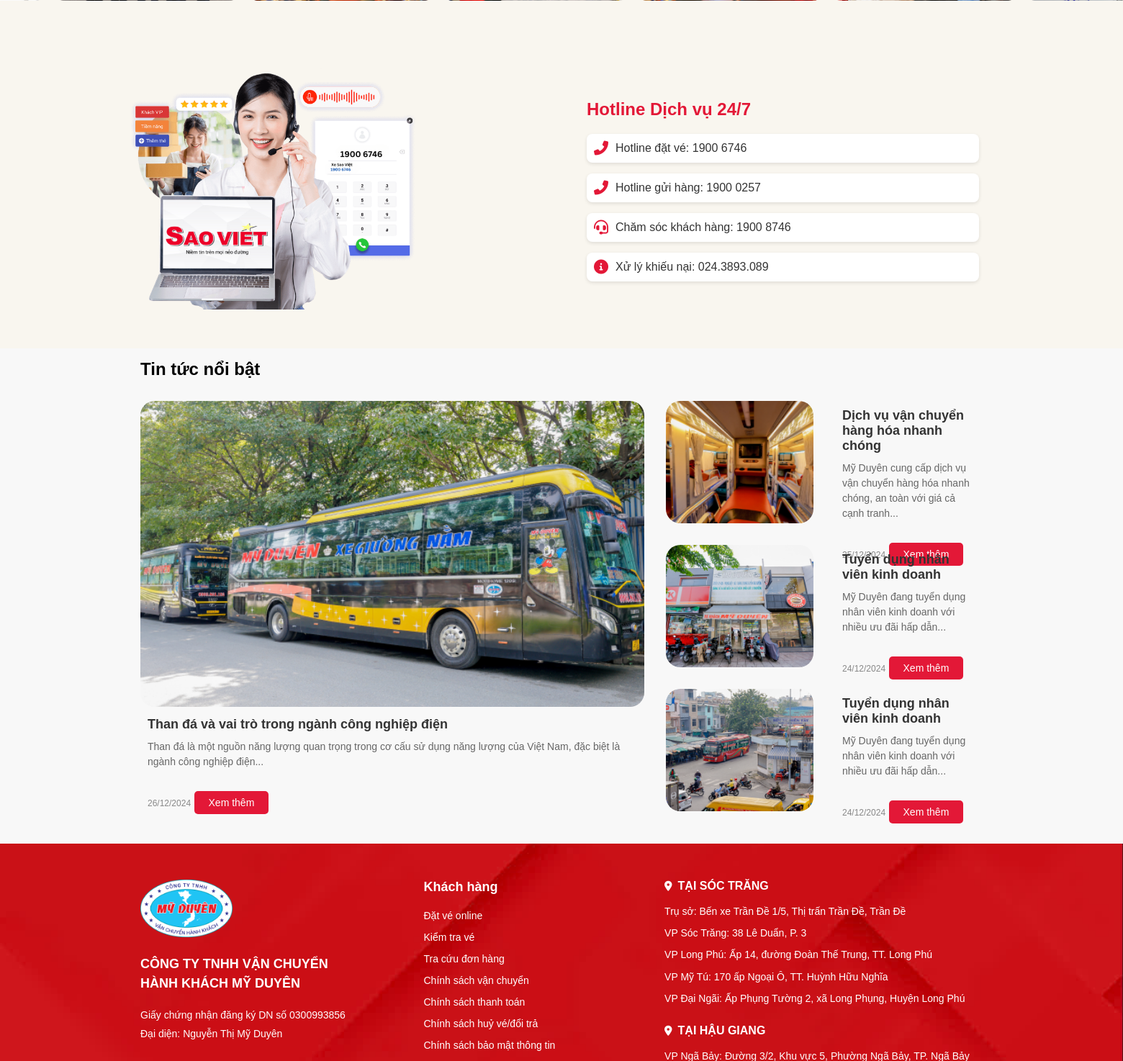
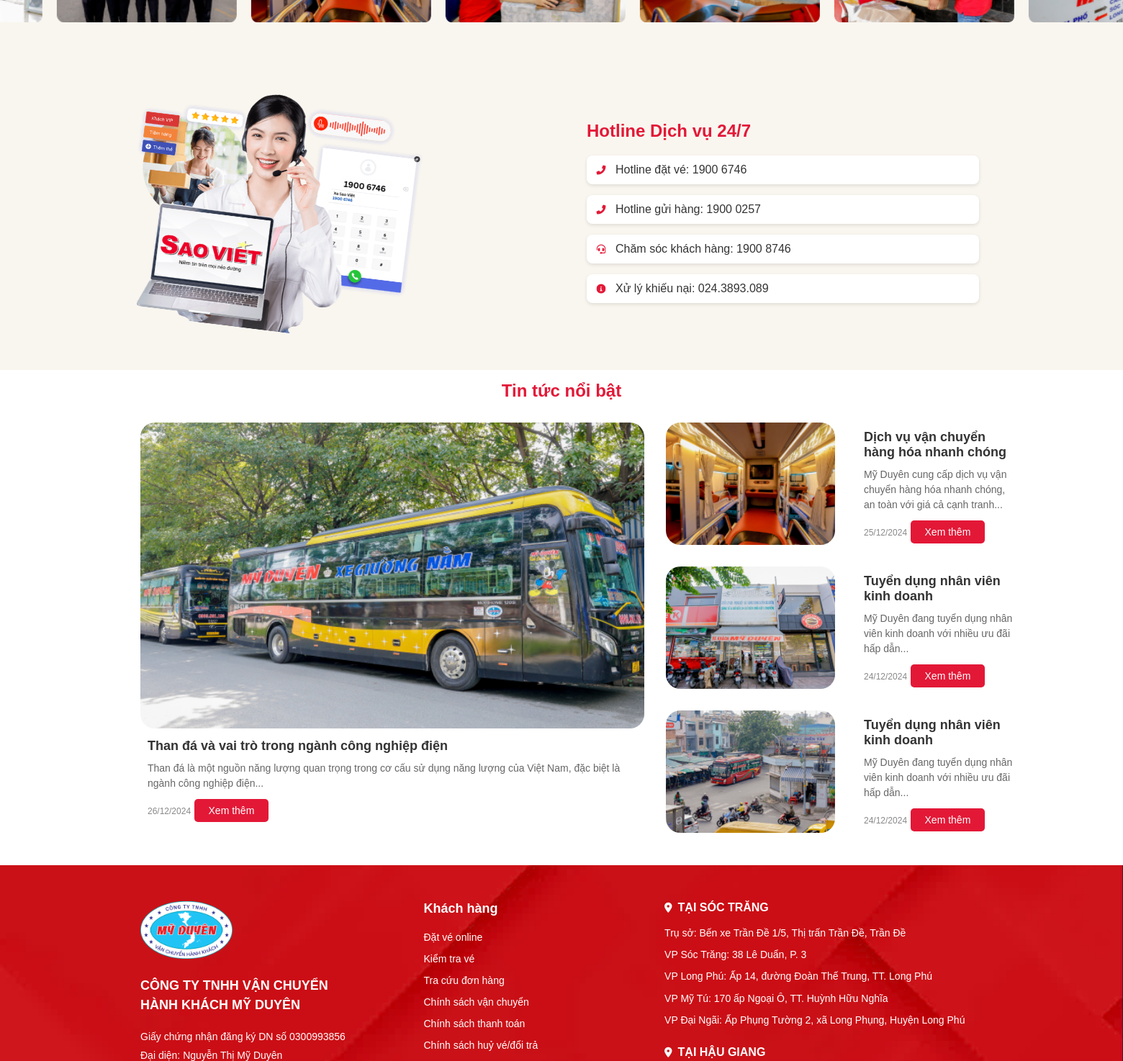
Before and after one commit to hothien2003/DemoNhaXeMyDuyen, a PHP site: page / in a window 1560 px wide. Shown: the part 3615-5089 px from the top of the page at 72% size. Run offline with PHP 8.4, Linux system fonts and the light colour scheme.

Commit message:
DemoNhaXeMyDuyen

```diff
--- a/assets/css/index.css
+++ b/assets/css/index.css
@@ -1,14 +1,10 @@
-
-
-.ticket-search {
-    padding: 40px 0;
-}
-
-.ticket-search h1 {
+.section-title-h1{
+    margin-bottom: 10px;
+    padding: 0;
+    box-sizing: border-box;
+    font-family: Arial, sans-serif;
+    text-align: center;
     color: var(--primary-color);
-    font-size: 24px;
-    text-align: center;
-    margin-bottom: 5px;
 }
 
 .subtitle {
@@ -46,6 +42,7 @@
     padding: 12px;
     border: none;
     border-radius: 4px;
+    background-color: #fff;
 }
 
 .search-btn {
@@ -186,7 +183,7 @@
 
         /* Hero Section */
         .hero {
-            background-image: url('/img/banner1.png');
+            background-image: url('/assets/img/banner1.png');
             background-size: cover;
             padding: 350px 0;
             position: relative;
@@ -289,7 +286,7 @@
             font-family: Arial, sans-serif;
             margin: 0;
             padding: 0;
-            background-color: #f8f8f8;
+            background-color: #F9F6EF;
         }
         .route-container {
             max-width: 1200px;
@@ -541,6 +538,10 @@
     z-index: 1;
 }
 
+.app-preview img:hover {
+    transform: translateY(-10px);
+}
+
 .app-preview2 img {
     max-width: 600px;
     height: 500px;
@@ -549,6 +550,11 @@
     margin-bottom: 0px;
     margin-left: 2108px;
     right: 100px;
+}
+
+.app-preview2 img:hover {
+    transform: translateY(-10px);
+    /* background-image: -webkit-linear-gradient(var(--primary-color), var(--text-color)); */
 }
 
 @media (max-width: 768px) {
@@ -722,6 +728,10 @@
     border-radius: 8px;
 }
 
+.gallery-item img:hover{
+    transform: translateY(10px);
+}
+
 @keyframes scrollGallery {
     0% {
         transform: translateX(0);
@@ -767,6 +777,40 @@
 .hotline-image img {
     width: 100%;
     max-width: 400px;
+    animation: shake 3s ease-in-out 3s infinite alternate;
+}
+
+@keyframes shake {
+    from {
+        transform: rotate(7deg);
+    }
+    to {
+        transform: rotate(-7deg);
+        transform-origin: center center;
+    }
+}
+
+/* Tạo hiệu ứng lặp với khoảng dừng */
+.hotline-image img {
+    animation: shake-pause 2.6s infinite; /* 2s lắc (6 lần x 0.3s) + 0.6s dừng */
+}
+
+@keyframes shake-pause {
+    0%, 90% {
+        transform: rotate(0); /* Dừng không lắc */
+    }
+    10%, 20% {
+        transform: rotate(7deg);
+    }
+    30%, 40% {
+        transform: rotate(-7deg);
+    }
+    50%, 60% {
+        transform: rotate(7deg);
+    }
+    70%, 80% {
+        transform: rotate(-7deg);
+    }
 }
 
 .hotline-info {
@@ -798,6 +842,16 @@
 .hotline-item i {
     color: var(--primary-color);
     font-size: 20px;
+    animation: scaling 2s linear infinite;
+}
+
+@keyframes scaling{
+    0%{
+        transform: scale(0.5);
+    }
+    100%{
+        transform: scale(1);
+    }
 }
 
 .hotline-item a {
@@ -809,6 +863,7 @@
 /* Latest News Section */
 .latest-news {
     padding: 15px 0;
+    background-color: #fff;
 }
 
 .news-grid {
@@ -848,12 +903,16 @@
     color: #666;
     font-size: 14px;
     line-height: 1.5;
-    margin-bottom: 15px;
+    margin-bottom: 10px;
 }
 
 .news-card1 {
     width: 700px;
     height: 600px;
+}
+
+.news-card1:hover {
+    transform: translateY(-3px);
 }
 
 .news-card {
@@ -863,6 +922,11 @@
     gap: 30px;
     justify-content: end;
     height: 200px;
+    width: 500px;
+}
+
+.news-card:hover{
+    transform: translateY(-3px);
 }
 
 .news-date {
@@ -878,7 +942,11 @@
     text-decoration: none;
     border-radius: 5px;
     font-size: 14px;
-    margin-top: 15px;
+    margin-top: 1px;
+}
+
+.read-more:hover{
+    transform: translateY(-3px);
 }
 
 @media (max-width: 768px) {
--- a/assets/css/style.css
+++ b/assets/css/style.css
@@ -400,6 +400,10 @@ footer::before {
     margin-bottom: 8px;
 }
 
+.company-info p:hover{
+    transform: translateX(-3px);
+}
+
 .contact-info {
     margin: 25px 0;
 }
@@ -426,6 +430,10 @@ footer::before {
     text-decoration: none;
 }
 
+.social-btn:hover{
+    transform: translateY(-3px);
+}
+
 .footer-col h3 {
     font-size: 18px;
     margin-bottom: 20px;
@@ -439,6 +447,10 @@ footer::before {
 
 .footer-col ul li {
     margin-bottom: 12px;
+}
+
+.footer-col ul li:hover {
+    transform: translateX(-3px);
 }
 
 .footer-col ul li a {
--- a/index.html
+++ b/index.html
@@ -224,7 +224,7 @@
                         <h3>Tiện ích cao cấp</h3>
                         <p>Mỹ Duyên có quy mô xe lớn, có hệ thống dòng xe limousine đời mới, hiện đại trên tuyến. Đem lại sự sang trọng và đầy đủ tiện ích như ghế nằm, nước uống, máy lạnh…</p>
                         <br>
-                            <hr color="#D2171E" width="200px">
+                            <hr color="#D2171E" width="200px"><br>
 
                         <ul class="service-features">
                             <p><i class="fa-regular fa-circle-check" style="color: #D2171E;"></i>Toàn bộ xe được trang bị nội thất tốt đẹp</p>
@@ -237,8 +237,7 @@
                         <h3>Đáp ứng mọi khung giờ</h3>
                         <p>Mỹ Duyên cung cấp tới khách hàng các khung giờ đẹp và hợp lý. Tổng đài của chúng tôi luôn sẵn sàng hỗ trợ khách hàng, mang lại sự tiện lợi và thoải mái cho khách hàng trong quá trình sử dụng dịch vụ.</p>
                         <br>
-                        <hr color="#D2171E" width="200px">
-                        </br>
+                        <hr color="#D2171E" width="200px"><br>
                         <ul class="service-features">
                             <p><i class="fa-regular fa-circle-check" style="color: #D2171E;"></i>Đáp ứng khung giờ phù hợp nhiều loại khách</p>
                             <p><i class="fa-regular fa-circle-check" style="color: #D2171E;"></i>Hoạt động từ 5h sáng - 24h hàng ngày</p>
@@ -250,8 +249,7 @@
                         <h3>Dịch vụ đẳng cấp</h3>
                         <p>Đội ngũ nhân viên nhà xe phục vụ chuyên nghiệp. Mỹ Duyên luôn đặt chất lượng dịch vụ lên hàng đầu với khẩu hiệu “Chất lượng là danh dự”. Mỹ Duyên là thương hiệu vận tải hàng đầu trong tuyến Sóc Trăng.</p>
                         <br>
-                        <hr color="#D2171E" width="200px">
-                        </br>
+                        <hr color="#D2171E" width="200px"><br>
                         <ul class="service-features">
                             <p><i class="fa-regular fa-circle-check" style="color: #D2171E;"></i>Điểm đón, trả đa dạng, phù hợp với nhu cầu của khách hàng</p>
                             <p><i class="fa-regular fa-circle-check" style="color: #D2171E;"></i>Nhân viên nhà xe được đào tạo chuyên nghiệp</p>
```
